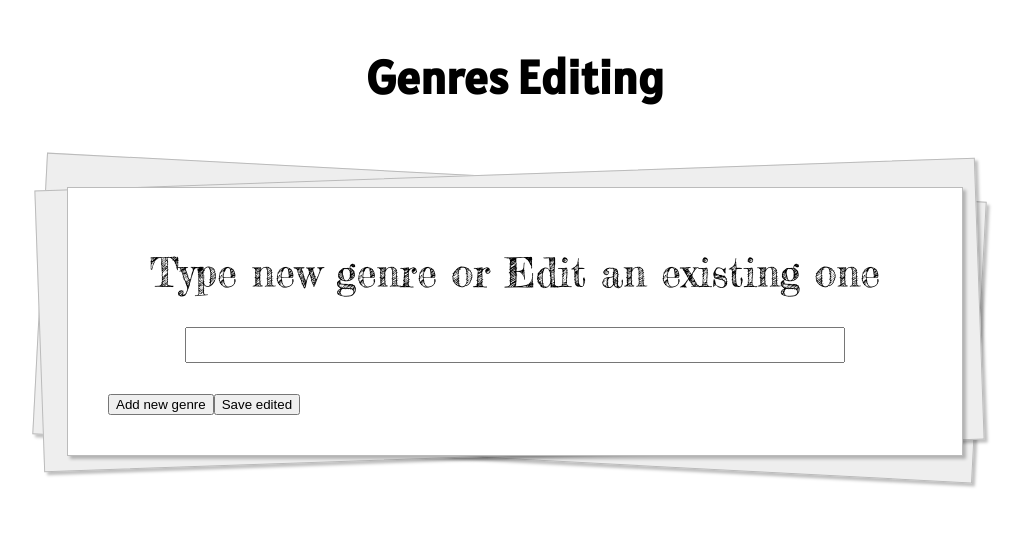
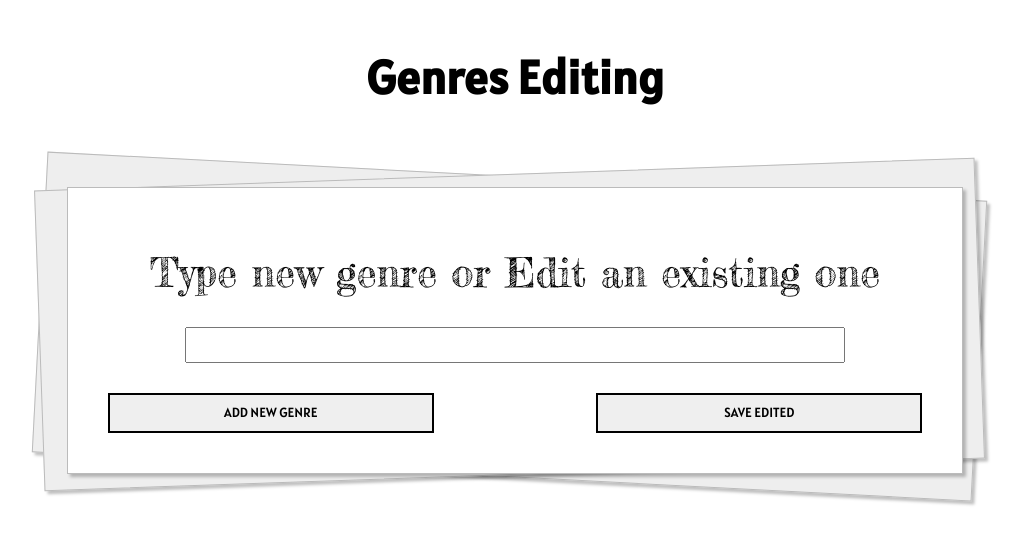
Before and after one commit to SverchkovVlad/BooksAccounting, an Angular app: page /editGenres in a window 1280 px wide. Shown: the top 544 px of the page, without its empty margins (125-1147 px from the left). Built offline with nearby package versions, Linux system fonts and the light colour scheme; no server answers.

Commit message:
Added design to main buttons AddNewGenre and SaveEdited

```diff
--- a/src/app/genres/genres.component.css
+++ b/src/app/genres/genres.component.css
@@ -85,6 +85,24 @@ input {
       margin: 20px auto 30px auto;
   }
 
+  button {
+    font-family: AlatsiRegular;
+  }
+
+  .add-edit-btn {
+      width: 100%;
+      min-height: 40px;
+      display: grid;
+      grid-template-columns: 1fr 1fr;
+      grid-gap: 20%;
+  }
+
+  .add-edit-btn button {
+    text-transform: uppercase;
+    position: relative;
+    border: 2px solid black;
+  }
+
   .genre-card {
       border: 1px solid;
       margin: 30px auto;
@@ -109,11 +127,11 @@ input {
       height: 30px;
   }
 
-  .genre-card button:hover {
+  .genre-card button:hover, .add-edit-btn button:hover {
       cursor: pointer;
   }
 
-  .genre-card button:active {
+  .genre-card button:active, .add-edit-btn button:active {
       top: 3px;
       left: 3px;
   }
--- a/src/app/genres/genres.component.html
+++ b/src/app/genres/genres.component.html
@@ -15,7 +15,6 @@
                 <button>Add new genre</button>
                 <button>Save edited</button>
             </div>
-
 
             <div class = "genre-card" *ngFor = "let genre of genres">
                 <span>{{genre.name}}</span>
```
